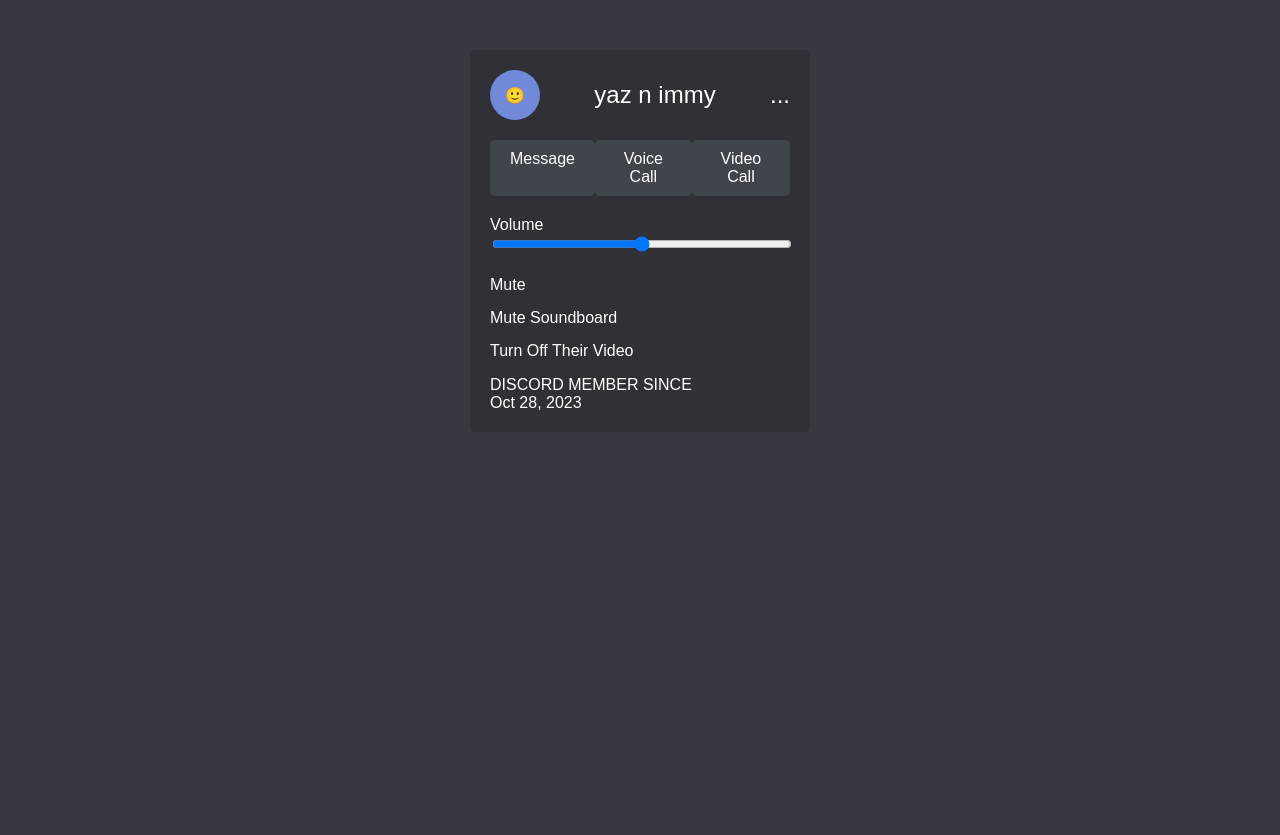
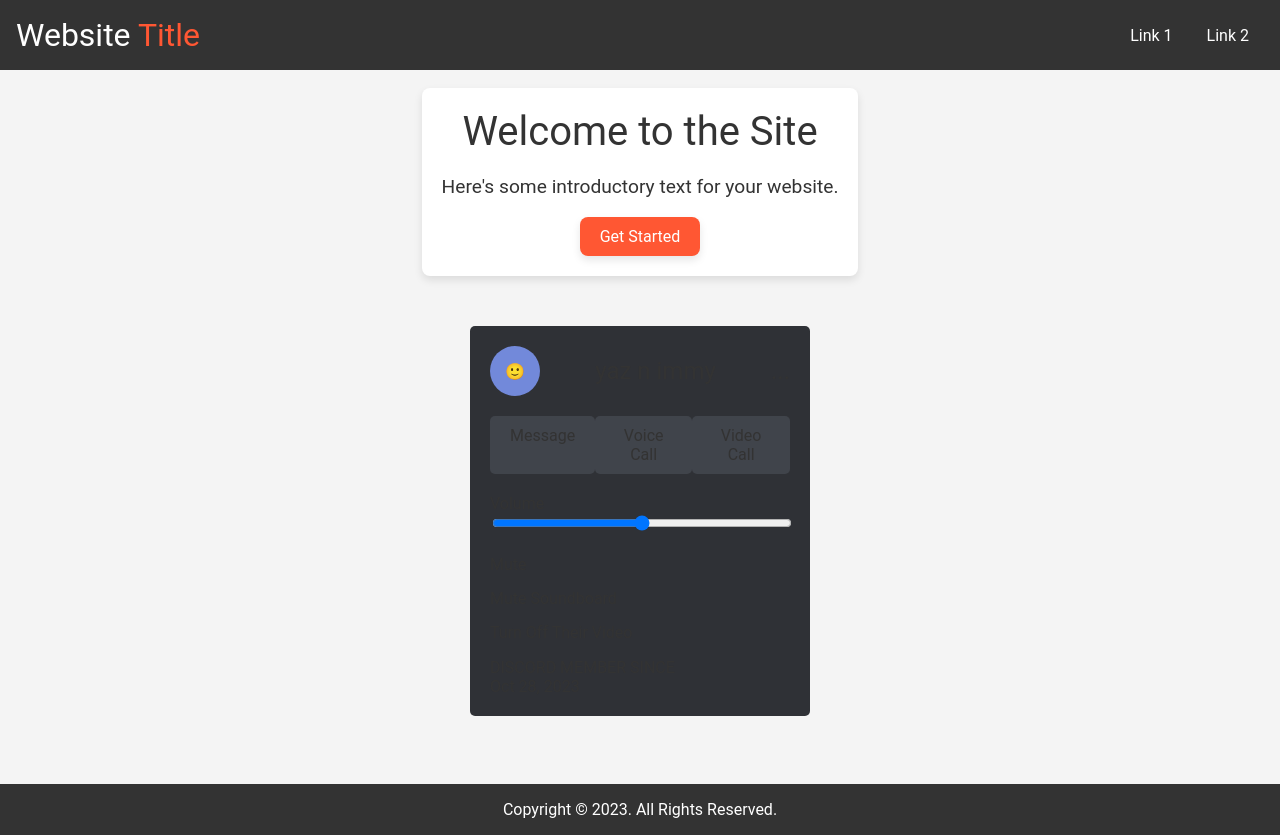
Before and after one commit to 00n0l/test, a plain HTML site: page index.html in a window 1280 px wide. Before the commit the page ends 800 px from the top, so only its background shows below. Drawn offline with Linux system fonts and the light colour scheme.

Commit message:
Update index.html

```diff
--- a/index.html
+++ b/index.html
@@ -5,14 +5,99 @@
     <meta charset="UTF-8">
     <meta name="viewport" content="width=device-width, initial-scale=1.0">
     <style>
-        body {
-            font-family: Arial, sans-serif;
-            background-color: #36393F;
+        /* Reset some default browser styles */
+        body, h1, h2, h3, p, button, a {
             margin: 0;
             padding: 0;
-            color: white;
+            border: 0;
+            font-size: 100%;
+            font: inherit;
+            vertical-align: baseline;
         }
 
+        /* Apply a background */
+        body {
+            background: #f4f4f4;
+            color: #333;
+            font-family: 'Roboto', sans-serif;
+        }
+
+        /* Style the header */
+        header {
+            display: flex;
+            justify-content: space-between;
+            align-items: center;
+            padding: 1em;
+            background: #333;
+            color: #fff;
+        }
+
+        header h1 {
+            font-size: 2em;
+        }
+
+        header h1 span {
+            color: #FF5733;
+        }
+
+        header nav a {
+            margin: 0 15px;
+            color: #fff;
+            text-decoration: none;
+        }
+
+        /* Style the main content */
+        main {
+            display: flex;
+            flex-direction: column;
+            align-items: center;
+            justify-content: center;
+            height: calc(100vh - 150px);
+            padding: 2em;
+        }
+
+        .intro {
+            text-align: center;
+            background: #fff;
+            padding: 20px;
+            border-radius: 8px;
+            box-shadow: 0 4px 8px rgba(0, 0, 0, 0.1);
+        }
+
+        .intro h2 {
+            font-size: 2.5em;
+            margin-bottom: 0.5em;
+        }
+
+        .intro p {
+            font-size: 1.2em;
+            margin-bottom: 1em;
+        }
+
+        button {
+            padding: 10px 20px;
+            font-size: 1em;
+            background-color: #FF5733;
+            color: #fff;
+            cursor: pointer;
+            border-radius: 8px;
+            box-shadow: 0 4px 8px rgba(0, 0, 0, 0.1);
+        }
+
+        button a {
+            text-decoration: none;
+            color: #fff;
+        }
+
+        /* Style the footer */
+        footer {
+            background: #333;
+            color: #fff;
+            padding: 1em;
+            text-align: center;
+        }
+
+        /* Discord UI styles */
         .container {
             width: 300px;
             margin: 50px auto;
@@ -21,7 +106,7 @@
             border-radius: 5px;
         }
 
-        .header {
+        .header-discord {
             display: flex;
             align-items: center;
             justify-content: space-between;
@@ -51,7 +136,7 @@
             margin-top: 20px;
         }
 
-        .btn {
+        .btn-discord {
             background-color: #40444B;
             padding: 10px 20px;
             border-radius: 5px;
@@ -82,16 +167,31 @@
 </head>
 
 <body>
+    <header>
+        <h1>Website <span>Title</span></h1>
+        <nav>
+            <a href="#">Link 1</a>
+            <a href="#">Link 2</a>
+        </nav>
+    </header>
+    <main>
+        <div class="intro">
+            <h2>Welcome to the Site</h2>
+            <p>Here's some introductory text for your website.</p>
+            <button><a href="#">Get Started</a></button>
+        </div>
+
+        <!-- Discord UI -->
         <div class="container">
-        <div class="header">
+            <div class="header-discord">
                 <div class="circle">🙂</div>
                 <div class="name">yaz n immy</div>
                 <div class="options">...</div>
             </div>
             <div class="btn-group">
-            <div class="btn">Message</div>
-            <div class="btn">Voice Call</div>
-            <div class="btn">Video Call</div>
+                <div class="btn-discord">Message</div>
+                <div class="btn-discord">Voice Call</div>
+                <div class="btn-discord">Video Call</div>
             </div>
             <div class="volume-slider-container">
                 <label for="volume">Volume</label>
@@ -105,6 +205,10 @@
             <div>DISCORD MEMBER SINCE</div>
             <div>Oct 28, 2023</div>
         </div>
+    </main>
+    <footer>
+        Copyright © 2023. All Rights Reserved.
+    </footer>
 </body>
 
 </html>
```
Lines whose indentation alone changed are shown as unchanged.
